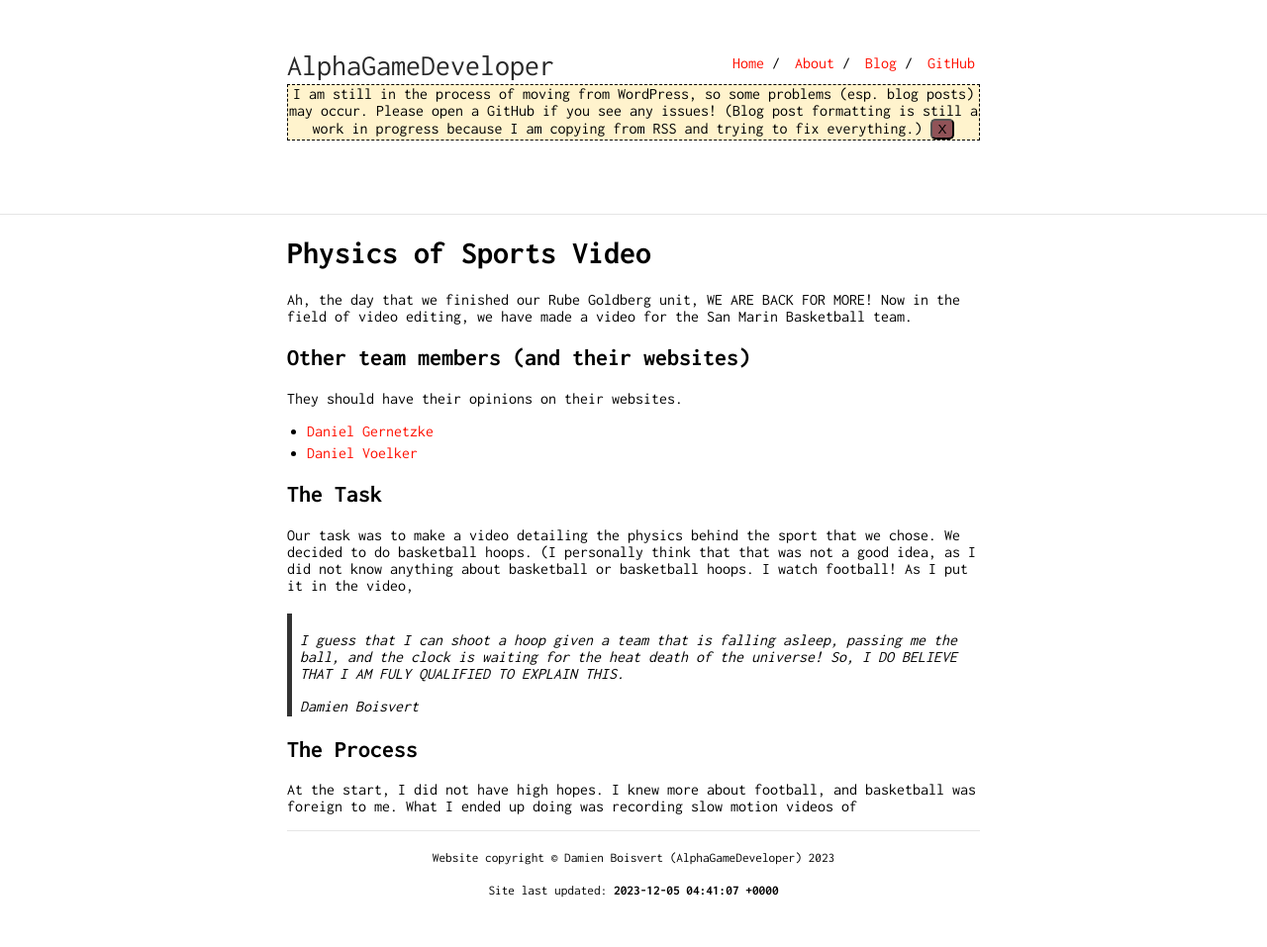
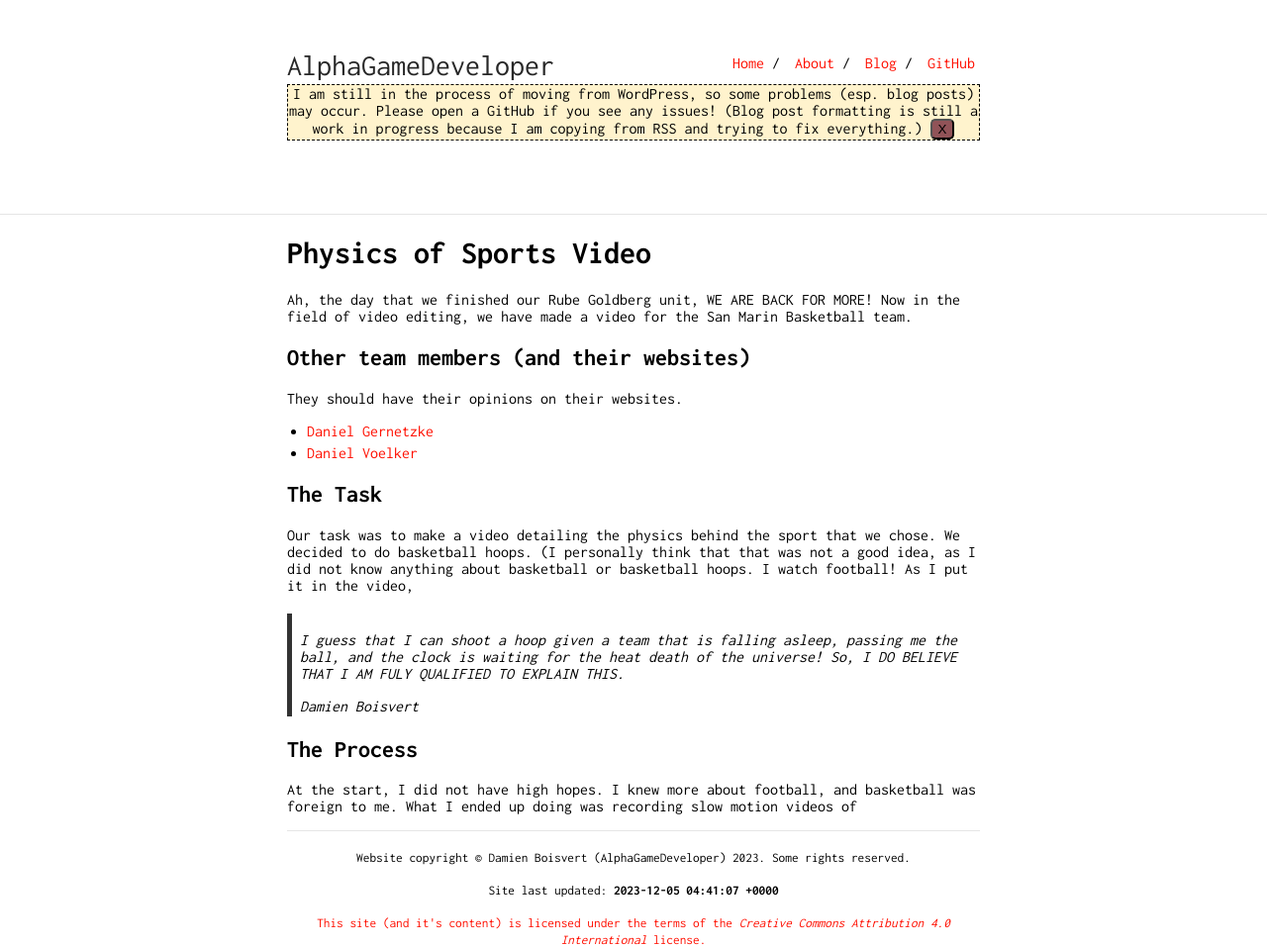
Before and after one commit to AlphaGameDeveloper/AlphaGame.dev, a Jekyll site: the page built from school/9_PhysicsOfSports.md, in a window 1280 px wide. Shown: the whole page at 99% size. Built offline with Jekyll 4.4.1, drawn with Linux system fonts in a browser that asks for light colours; before the commit the page ends 907 px from its top, so only the background shows below that.

Commit message:
"State License", and some other stuff!
- easier to manage footer, etc.

Cheers!

```diff
--- a/_config.yml
+++ b/_config.yml
@@ -13,7 +13,9 @@ tracking_id: "G-Y1CR4RKJQZ"
 
 footer: yes
 footer_url: "https://alphagame.dev/"
-footer_text: "Website copyright &copy; Damien Boisvert (AlphaGameDeveloper) 2023"
+footer_text: "Website copyright &copy; Damien Boisvert (AlphaGameDeveloper) 2023.  Some rights reserved."
+
+license: "Creative Commons Attribution 4.0 International"
 
 sass:
     style: compressed
--- /dev/null
+++ b/_includes/footer.html
@@ -0,0 +1,12 @@
+{% if site.footer == true %}
+    <hr />
+    <p style="text-align: center;">
+    <a href="{{ site.footer_url }}" style="color: black"><small>{{ site.footer_text }}</small></a>
+    </p>
+    <p style="text-align: center;">
+    <small>Site last updated: <b>{{ site.time }}</b></small>
+    </p>
+    <p style="text-align: center; margin-bottom: 10px;">
+        <a href="/license"><small>This site (and it's content) is licensed under the terms of the <i>{{ site.license }}</i> license.</small></a>
+    </p>
+{% endif %}
--- a/_layouts/post.html
+++ b/_layouts/post.html
@@ -81,15 +81,7 @@
         {% endif %}
                 <h1>{{ page.title }}</h1>
                 {{ content }}
-                {% if site.footer == true %}
-                    <hr />
-                    <p style="text-align: center;">
-                    <a href="{{ site.footer_url }}" style="color: black"><small>{{ site.footer_text }}</small></a>
-                    </p>
-                    <p style="text-align: center; margin-bottom: 10px">
-                    <small>Site last updated: <b>{{ site.time }}</b></small>
-                    </p>
-                {% endif %}
+                {% include footer.html %}
             </div>
     </div>
     {% if site.tracking_id %}
```
Also changed, not shown: _layouts/default.html (+1 -9 lines), about.md (added, +8 -0 lines), LICENSE.md (added).
